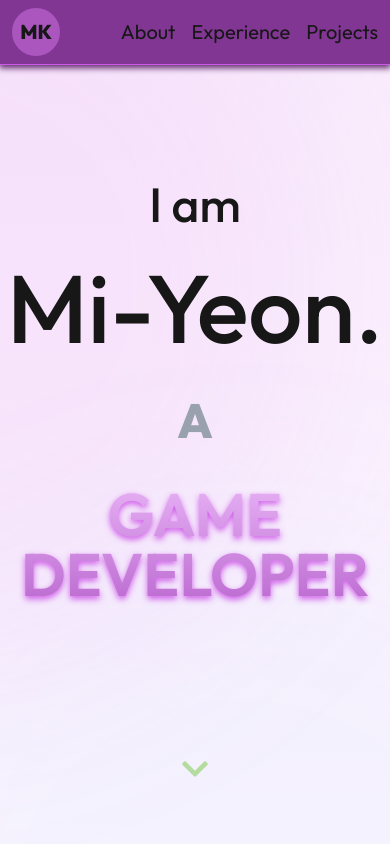
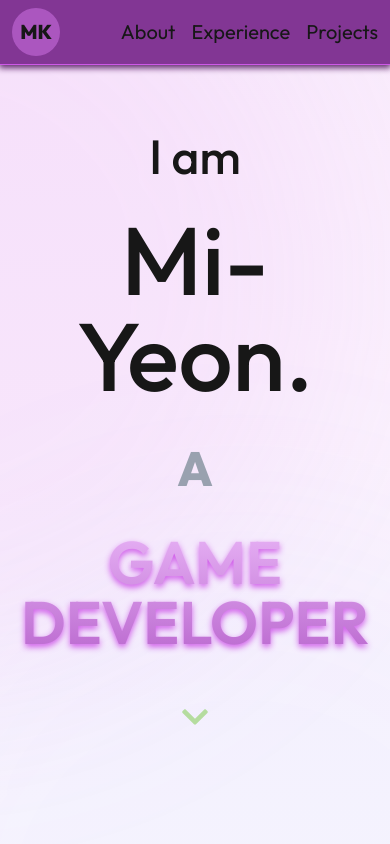
Before and after one commit to Mi-Yeon-Kim/portfolio-website, a Next.js app: page / in a window 390 px wide. Shown: the top 844 px of the page. Built offline with nearby package versions, Linux system fonts and the light colour scheme; a web font is replaced by a local one.

Commit message:
minor mobile compatability tweaks

```diff
--- a/app/components/Hero.tsx
+++ b/app/components/Hero.tsx
@@ -69,7 +69,7 @@ export default function Hero()
             animate="visible"
             className="container text-center flex flex-col gap-10"
         >
-            <motion.p className="text-5xl sm:text-9xl font-medium">I am <span className="inline-block text-8xl sm:text-9xl mt-8">{profile.person.firstName}.</span></motion.p>
+            <motion.p className="text-5xl sm:text-9xl font-medium px-5">I am <span className="inline-block text-8xl sm:text-9xl mt-8">{profile.person.firstName}.</span></motion.p>
             <motion.p className="text-5xl font-extrabold text-gray-400">A</motion.p>
             <AnimatePresence mode="wait">
                 <motion.h1
@@ -83,7 +83,7 @@ export default function Hero()
                 </motion.h1>
             </AnimatePresence>
         </motion.div>
-        <FaChevronDown className="absolute bottom-15 text-3xl text-secondary-300"></FaChevronDown>
+        <FaChevronDown className="absolute bottom-28 text-3xl text-secondary-300"></FaChevronDown>
     </section>
     );
 }
```
